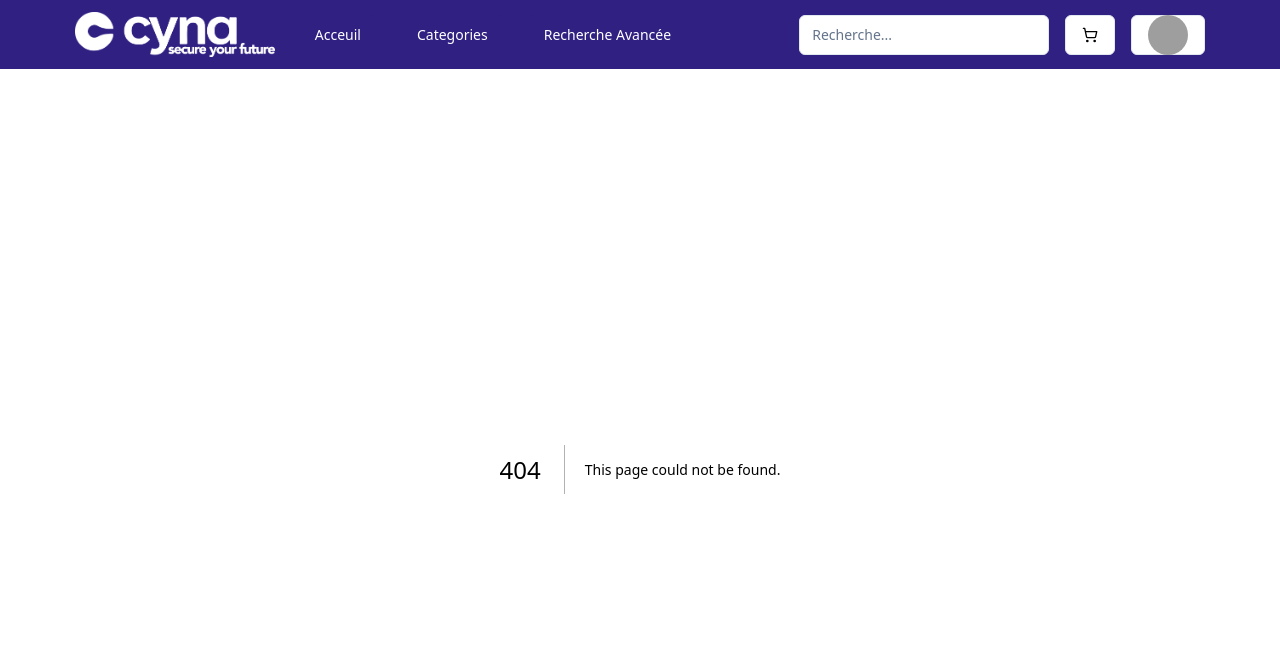
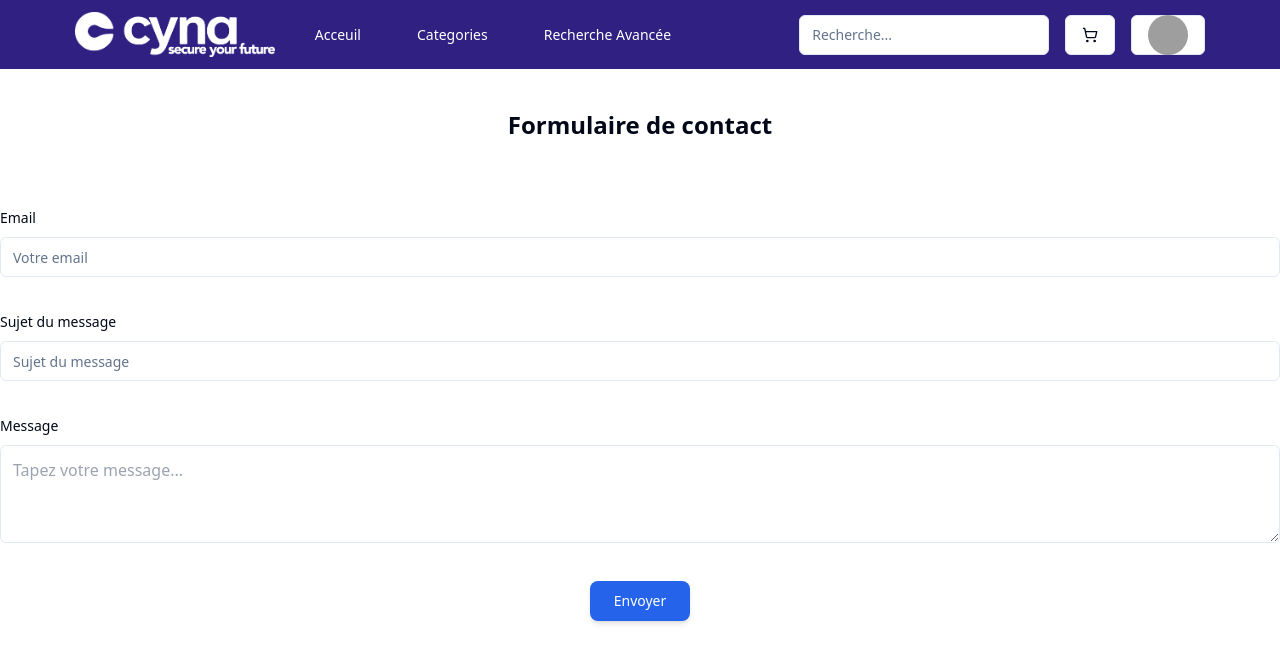
Before and after one commit to odakris/cyna, a Next.js app: page /contact in a window 1280 px wide. Before the commit this address had no page. Shown: the top 662 px of the page. Built offline with nearby package versions, Linux system fonts and the light colour scheme; grey boxes are pictures that could not be loaded.

Commit message:
page contact creee

```diff
--- /dev/null
+++ b/app/contact/page.tsx
@@ -0,0 +1,12 @@
+import Contact from '@/components/Contact/Contact'
+import React from 'react'
+
+const page = () => {
+  return (
+    <div>
+        <Contact />
+    </div>
+  )
+}
+
+export default page
--- a/package.json
+++ b/package.json
@@ -9,6 +9,7 @@
     "lint": "next lint"
   },
   "dependencies": {
+    "@emailjs/browser": "^4.4.1",
     "@emotion/react": "^11.14.0",
     "@emotion/styled": "^11.14.0",
     "@hookform/resolvers": "^3.10.0",
@@ -18,10 +19,10 @@
     "@radix-ui/react-avatar": "^1.1.2",
     "@radix-ui/react-dialog": "^1.1.5",
     "@radix-ui/react-dropdown-menu": "^2.1.5",
-    "@radix-ui/react-label": "^2.1.1",
+    "@radix-ui/react-label": "^2.1.2",
     "@radix-ui/react-navigation-menu": "^1.2.4",
     "@radix-ui/react-select": "^2.1.5",
-    "@radix-ui/react-slot": "^1.1.1",
+    "@radix-ui/react-slot": "^1.1.2",
     "@radix-ui/react-tooltip": "^1.1.7",
     "class-variance-authority": "^0.7.1",
     "clsx": "^2.1.1",
@@ -31,6 +32,7 @@
     "react": "^18.3.1",
     "react-dom": "^18.3.1",
     "react-hook-form": "^7.54.2",
+    "react-textarea-autosize": "^8.5.7",
     "tailwind-merge": "^2.6.0",
     "tailwindcss-animate": "^1.0.7",
     "vaul": "^1.1.2",
```
Also changed, not shown: 1 other file (tests, documents, lock files or other folders).
